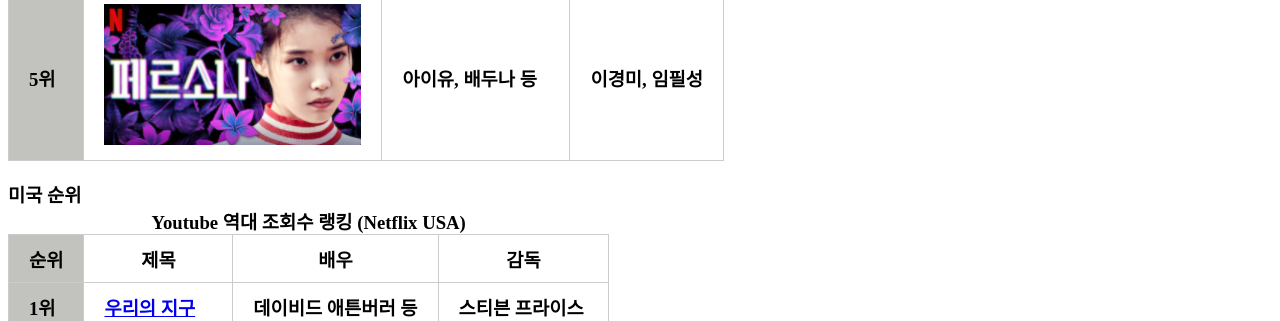
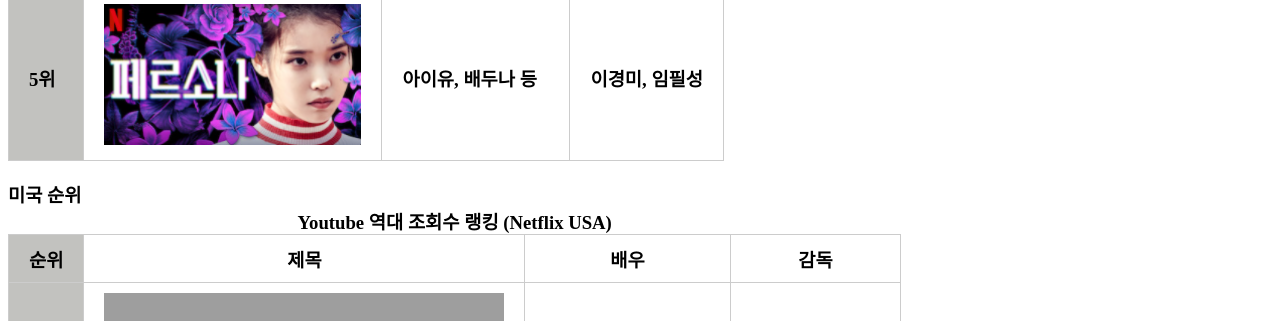
Before and after one commit to Doyun-lab/RankFlix_Webservice, a Flask app: page / in a window 1280 px wide. Shown: the part 1269-1590 px from the top of the page. Run offline with Flask 2, Linux system fonts and the light colour scheme; parts of the project's set-up code (start-up, migrations or seed data) failed here and were passed over; grey boxes are pictures that could not be loaded.

Commit message:
html update

```diff
--- a/service/templates/index.html
+++ b/service/templates/index.html
@@ -129,31 +129,51 @@
           	  <tbody>
             	   <tr>
               	    <td>1위</td>
-              	    <td><a href="https://www.netflix.com/search?q=%EC%9A%B0%EB%A6%AC%EC%9D%98%20%EC%A7%80%EA%B5%AC&jbv=80049832">우리의 지구</a></td>
+              	    <td>
+			    <a href="https://www.netflix.com/search?q=%EC%9A%B0%EB%A6%AC%EC%9D%98%EC%A7%80%EA%B5%AC&jbv=80049832">
+                                    <img src="{{url_for('static', filename='ourearth.png')}}" alt ="" width="100%">
+                            </a>
+		    </td>
               	    <td>데이비드 애튼버러 등</td>
               	    <td>스티븐 프라이스</td>
             	   </tr>
             	   <tr>
               	    <td>2위</td>
-              	    <td><a href="https://www.netflix.com/search?q=%EA%B8%B0%EB%AC%98%ED%95%9C%20%EC%9D%B4%EC%95%BC%EA%B8%B0&jbv=80057281">기묘한 이야기</a></td>
+              	    <td>
+			    <a href="https://www.netflix.com/search?q=%EA%B8%B0%EB%AC%98%ED%95%9C%20%EC%9D%B4%EC%95%BC%EA%B8%B0&jbv=80057281">
+                                    <img src="{{url_for('static', filename='stranger.png')}}" alt ="" width="100%">
+                            </a>
+		    </td>
               	    <td>위노나 라이더 등</td>
              	    <td>더퍼 형제</td>
             	   </tr>
             	   <tr>
               	    <td>3위</td>
-              	    <td><a href="https://www.netflix.com/search?q=%ED%82%A4%EC%8B%B1%20%EB%B6%80%EC%8A%A4&jbv=80143556">키싱 부스</a></td>
+              	    <td>
+			    <a href="https://www.netflix.com/search?q=%ED%82%A4%EC%8B%B1%20%EB%B6%80%EC%8A%A4&jbv=80143556">
+                                    <img src="{{url_for('static', filename='kiss.png')}}" alt ="" width="100%">
+                            </a>
+		    </td>
               	    <td>조이 킹 등</td>
               	    <td>빈스 마르셀로</td>
             	   </tr>
             	   <tr>
               	    <td>4위</td>
-              	    <td><a href="https://www.netflix.com/search?q=%EC%8B%A0%EC%84%B1%ED%95%9C%20%EA%B2%8C%EC%9E%84&jbv=80115328">신성한 게임</a></td>
+              	    <td>
+			    <a href="https://www.netflix.com/search?q=%EC%8B%A0%EC%84%B1%ED%95%9C%20%EA%B2%8C%EC%9E%84&jbv=80115328">
+                                    <img src="{{url_for('static', filename='game.png')}}" alt ="" width="100%">
+                            </a>
+		    </td>
               	    <td>나와주딘 시디퀴 등</td>
               	    <td>아누락 카시압</td>
             	   </tr>
             	   <tr>
               	    <td>5위</td>
-              	    <td><a href="https://www.netflix.com/search?q=%EB%8D%94%20%EC%9C%84%EC%B3%90&jbv=80189685">더 위쳐</a></td>
+              	    <td>
+			    <a href="https://www.netflix.com/search?q=%EC%9C%84%EC%B3%90&jbv=80189685">
+                                    <img src="{{url_for('static', filename='witcher.png')}}" alt ="" width="100%">
+                            </a>
+		    </td>
               	    <td>헨리 카빌 등</td>
               	    <td>로런 슈밋 히스릭</td>
            	   </tr>
@@ -179,31 +199,51 @@
                    <tbody>
                    <tr>
                      <td>1위</td>
-                     <td><a href="https://www.netflix.com/search?q=%EA%B8%B0%EB%AC%98%ED%95%9C%20%EC%9D%B4%EC%95%BC%EA%B8%B0&jbv=80057281">기묘한 이야기</a></td>
+                     <td>
+			     <a href="https://www.netflix.com/search?q=%EA%B8%B0%EB%AC%98%ED%95%9C%20%EC%9D%B4%EC%95%BC%EA%B8%B0&jbv=80057281">
+                                    <img src="{{url_for('static', filename='stranger.png')}}" alt ="" width="100%">
+                            </a>
+		     </td>
                      <td>위노나 라이더 등</td>
                      <td>더퍼 형제</td>
                     </tr>
                     <tr>
                      <td>2위</td>
-                     <td><a href="https://www.netflix.com/search?q=%EC%98%A4%ED%8B%B0%EC%8A%A4&jbv=80197526">오티스의 비밀 상담소</a></td>
+                     <td>
+			     <a href="https://www.netflix.com/search?q=%EC%98%A4%ED%8B%B0%EC%8A%A4%EC%9D%98%20%EB%B9%84%EB%B0%80%20%EC%83%81%EB%8B%B4%EC%86%8C&jbv=80197526">
+                                    <img src="{{url_for('static', filename='otis.png')}}" alt ="" width="100%">
+                            </a>
+		     </td>
                      <td>에이사 버터필드 등</td>
                      <td>로리 넌</td>
                     </tr>
                     <tr>
                      <td>3위</td>
-                     <td><a href="https://www.netflix.com/search?q=%EB%B9%85%20%EB%A7%88%EC%9A%B0%EC%8A%A4&jbv=80117038">빅 마우스</a></td>
+                     <td>
+			     <a href="https://www.netflix.com/search?q=%EB%B9%85%EB%A7%88%EC%9A%B0%EC%8A%A4&jbv=80117038">
+                                    <img src="{{url_for('static', filename='bigmouth.png')}}" alt ="" width="100%">
+                            </a>
+		     </td>
                      <td>닉 크롤 등</td>
                      <td>안드류 골드버그</td>
                     </tr>
                     <tr>
                      <td>4위</td>
-                     <td><a href="https://www.netflix.com/search?q=%EB%A6%AC%EB%B2%84%EB%8D%B0%EC%9D%BC&jbv=80133311">리버데일</a></td>
+                     <td>
+			     <a href="https://www.netflix.com/search?q=%EB%A6%AC%EB%B2%84%EB%8D%B0%EC%9D%BC&jbv=80133311">
+                                    <img src="{{url_for('static', filename='riverdale.png')}}" alt ="" width="100%">
+                            </a>
+		     </td>
                      <td>콜 스프로즈</td>
                      <td>로베르토 아기레사카사</td>
                     </tr>
                     <tr>
                      <td>5위</td>
-                     <td><a href="https://www.netflix.com/search?q=%EC%9C%A0%EB%A1%9C%EB%B9%84%EC%A0%84&jbv=80244088">유로비전 송 콘테스트</a></td>
+                     <td>
+			     <a href="https://www.netflix.com/search?q=%EC%9C%A0%EB%A1%9C%EB%B9%84%EC%A0%84&jbv=80244088">
+                                    <img src="{{url_for('static', filename='vision.png')}}" alt ="" width="100%">
+                            </a>
+		     </td>
                      <td>레이첼 맥아담스 등</td>
                      <td>데이빗 돕킨</td>
                     </tr>
```
